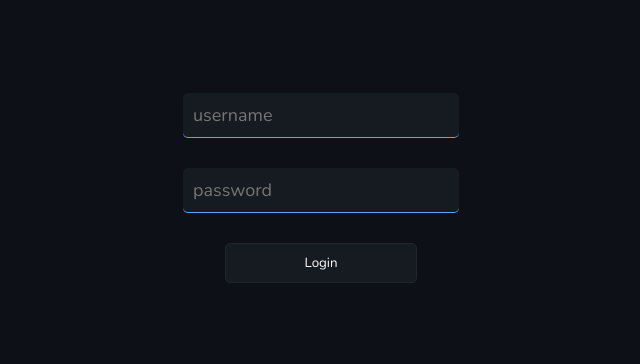
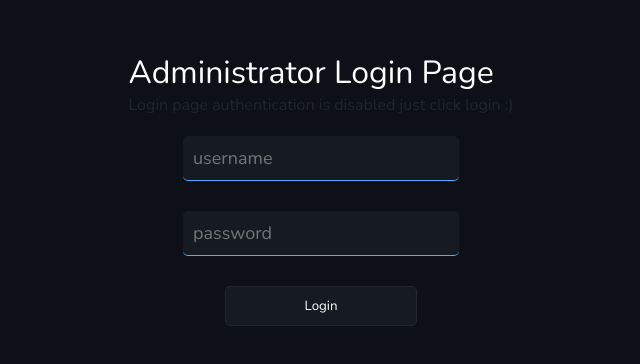
Before and after one commit to wujekbizon/react-admin-panel, a React (Create React App) app: page /login in a window 1280 px wide. Shown: the part 212-576 px from the top of the page, without its empty margins (319-959 px from the left). Built offline with nearby package versions, Linux system fonts and the light colour scheme.

Commit message:
add login page title

```diff
--- a/src/pages/login/Login.jsx
+++ b/src/pages/login/Login.jsx
@@ -13,6 +13,11 @@ const Login = () => {
 
   return (
     <div className="loginAdmin">
+      <div className="loginAdminTitle">
+        <h1 className="title">Administrator Login Page</h1>
+        <span>Login page authentication is disabled just click login :)</span>
+      </div>
+
       <input
         type="text"
         placeholder="username"
--- a/src/pages/login/login.scss
+++ b/src/pages/login/login.scss
@@ -8,6 +8,18 @@
   flex-direction: column;
   align-items: center;
   justify-content: center;
+
+  .loginAdminTitle {
+    margin-bottom: 20px;
+    .title {
+      color: white;
+      font-weight: 300;
+    }
+
+    span {
+      color: $sidebarColor;
+    }
+  }
 
   input {
     width: 20%;
```
